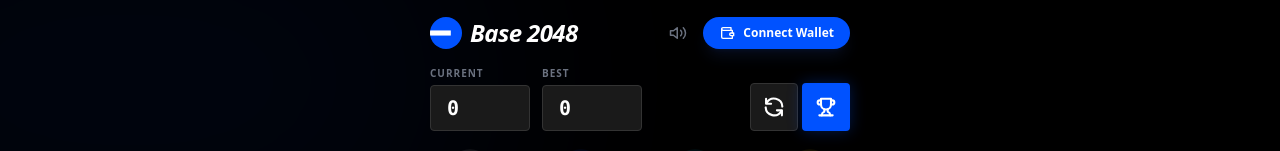
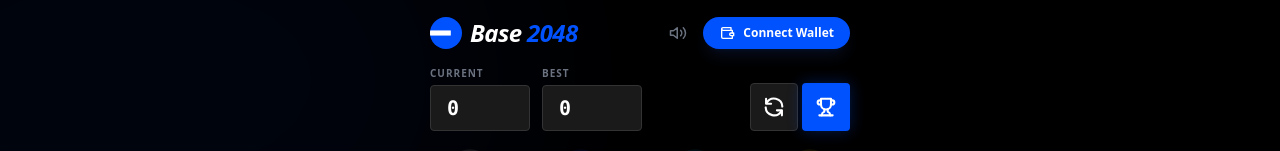
Before and after one commit to brdartur/Basenumbers, a React (Vite) app: page / in a window 1280 px wide. Shown: the top 151 px of the page. Built offline with nearby package versions, Linux system fonts and the light colour scheme.

Commit message:
Update App.tsx

```diff
--- a/App.tsx
+++ b/App.tsx
@@ -319,7 +319,9 @@
             <div className="flex justify-between items-center">
                 <div className="flex items-center gap-2">
                     <BaseLogo />
-                    <span className="font-black text-2xl tracking-tight italic">Base 2048</span>
+                    <span className="font-black text-2xl tracking-tight italic">
+                      Base <span className="text-[#0052FF]">2048</span>
+                    </span>
                 </div>
 
                 <div className="flex items-center gap-2">
```
